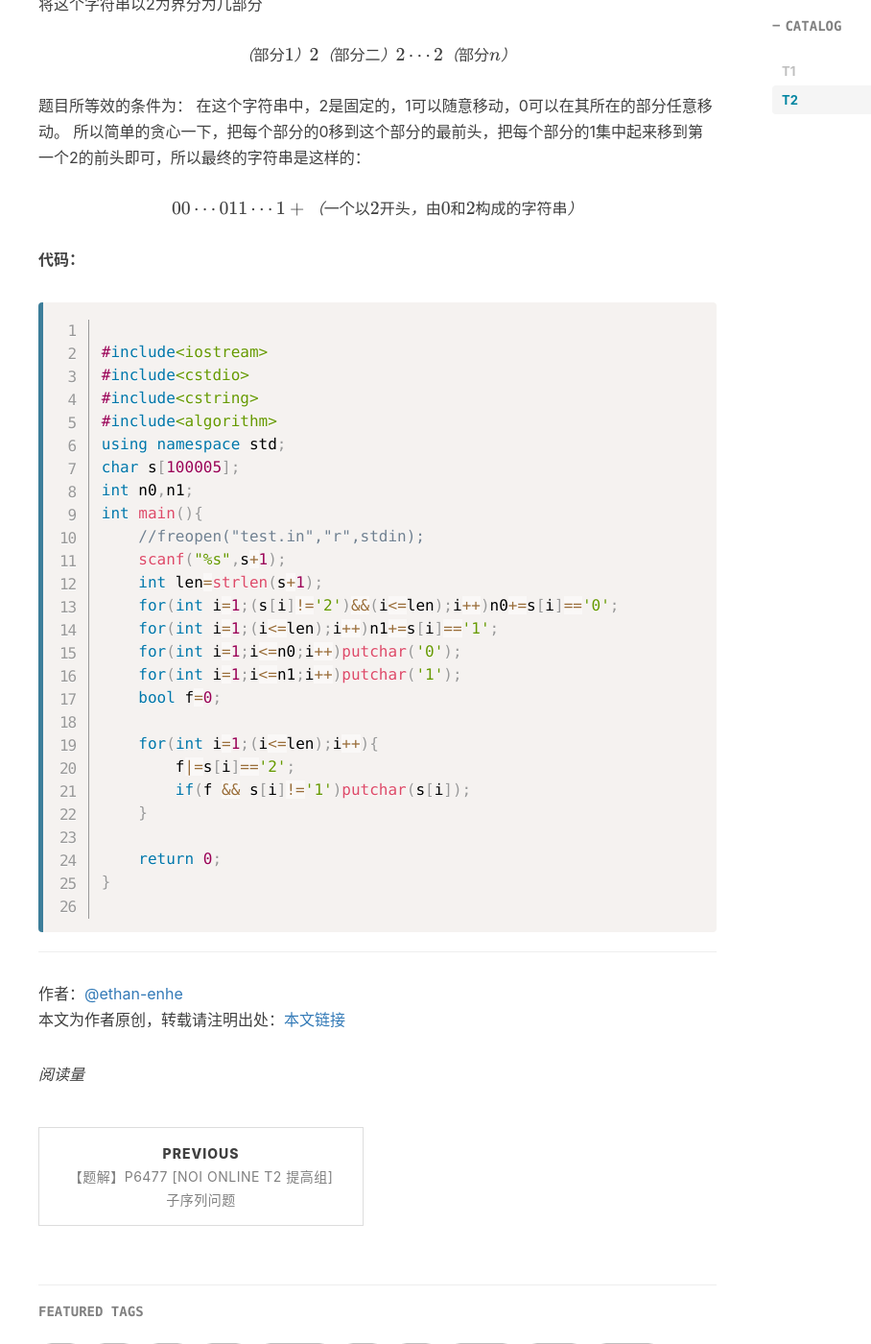
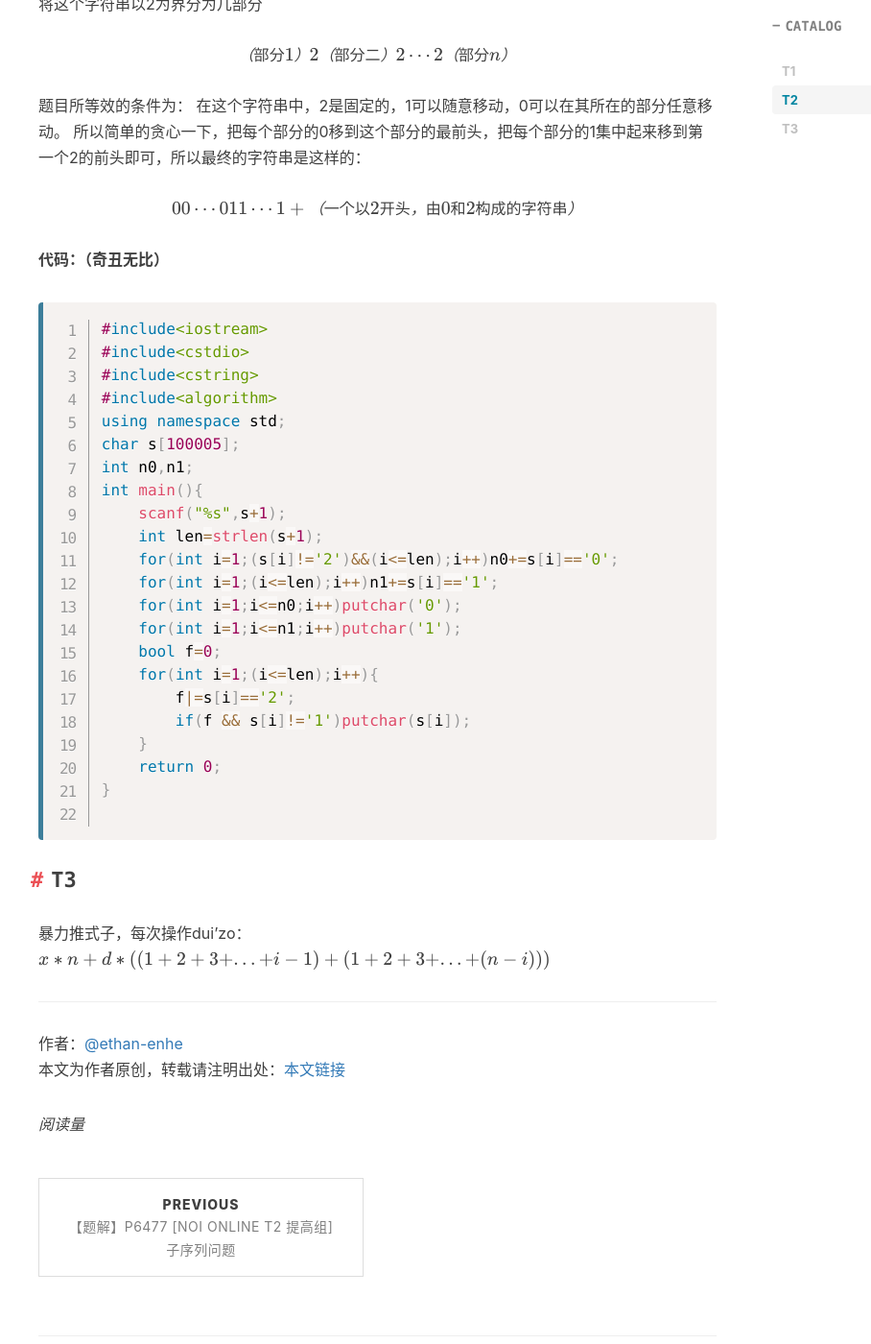
Before and after one commit to ethan-enhe/ethan-enhe.github.io, a Jekyll site: the page built from _posts/2020-07-08-cf-edu-round-47解题记录.md, in a window 1280 px wide and 1400 px high, scrolled down 1265 px. Shown: the whole window at 96% size, without its empty margins (225-1133 px from the left). Built offline with Jekyll 4.4.1, drawn with Linux system fonts in a browser that asks for light colours; nearby versions of some CDN libraries; formulas are drawn with MathJax 3; comment, search, counter and statistics services are not loaded.

Commit message:
_posts/2020-07-08-cf-edu-round-47解题记录.md updated from https://stackedit.io/

````diff
--- a/_posts/2020-07-08-cf-edu-round-47解题记录.md
+++ b/_posts/2020-07-08-cf-edu-round-47解题记录.md
@@ -46,9 +46,8 @@ $$（部分1）2（部分二）2\cdots2（部分n）$$
 
 $$00\cdots011\cdots1 +（一个以2开头，由0和2构成的字符串）$$
 
-**代码：**
+**代码：（奇丑无比）**
 ```cpp
-
 #include<iostream>
 #include<cstdio>
 #include<cstring>
@@ -57,7 +56,6 @@ using namespace std;
 char s[100005];
 int n0,n1;
 int main(){
-	//freopen("test.in","r",stdin);
 	scanf("%s",s+1);
 	int len=strlen(s+1);
 	for(int i=1;(s[i]!='2')&&(i<=len);i++)n0+=s[i]=='0';
@@ -65,17 +63,18 @@ int main(){
 	for(int i=1;i<=n0;i++)putchar('0');
 	for(int i=1;i<=n1;i++)putchar('1');
 	bool f=0;
-
 	for(int i=1;(i<=len);i++){
 		f|=s[i]=='2';
 		if(f && s[i]!='1')putchar(s[i]);
 	}
-
 	return 0;
 }
 
 ```
+## T3
+暴力推式子，每次操作dui'zo：
+$$x*n+d*((1+2+3+...+i-1)+(1+2+3+...+(n-i)))$$
 <!--stackedit_data:
-eyJoaXN0b3J5IjpbLTc0NzUyMjUyNywxMTM2OTczMzcyLC05Nj
-IyNjU0MjMsOTg1ODgyMjQ3XX0=
+eyJoaXN0b3J5IjpbLTE1NDQ1ODkwNDUsMTEzNjk3MzM3MiwtOT
+YyMjY1NDIzLDk4NTg4MjI0N119
 -->
````
